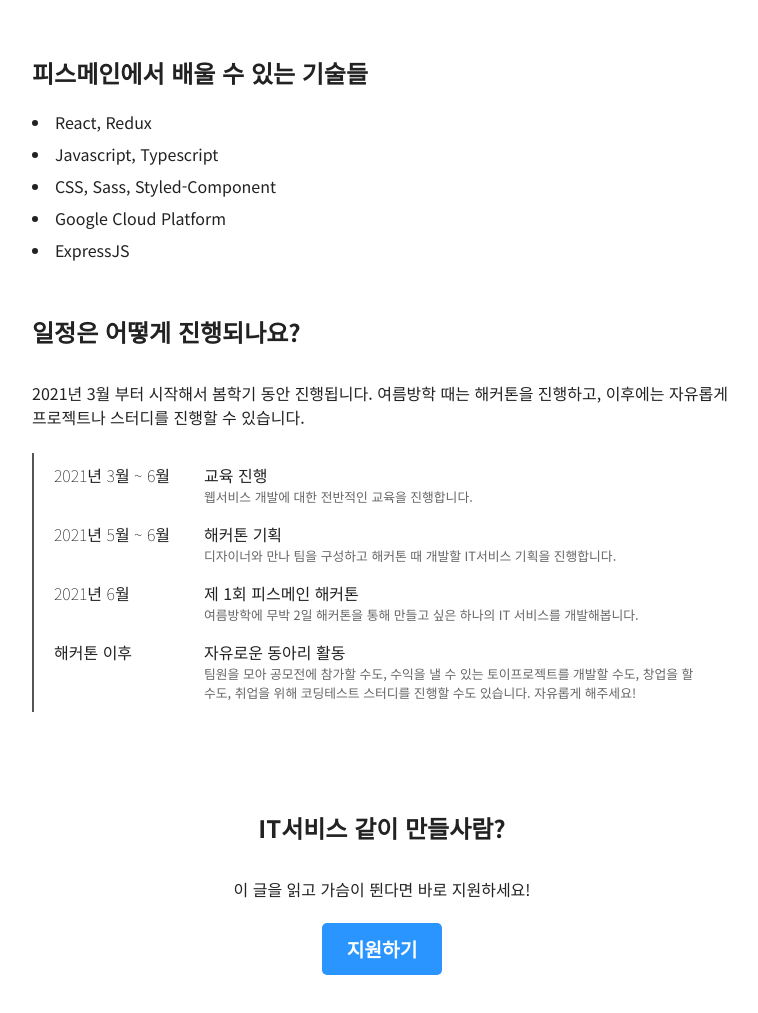
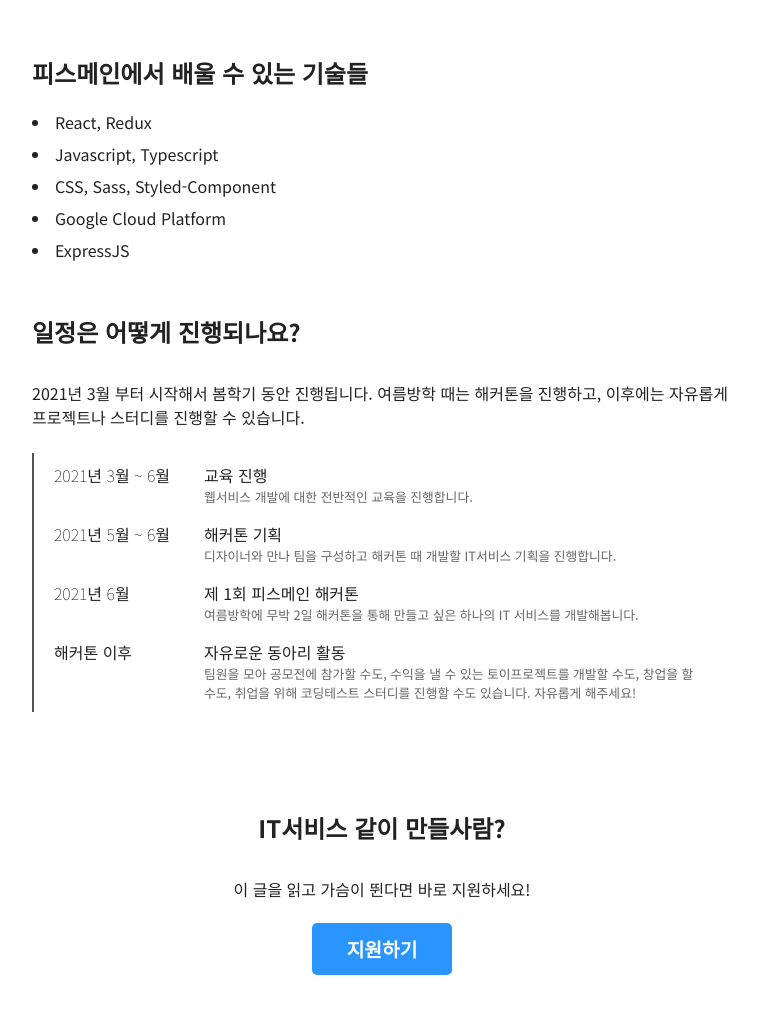
Before and after one commit to peacemain-club/peacemain-club.github.io, a React (Create React App) app: page / in a window 1280 px wide. Shown: the part 1225-2238 px from the top of the page, without its empty margins (258-1016 px from the left). Built offline with nearby package versions, Linux system fonts and the light colour scheme; no server answers.

Commit message:
Update: button width 설정

```diff
--- a/src/components/button.tsx
+++ b/src/components/button.tsx
@@ -9,7 +9,7 @@
 }
 
 const Container = styled.button`
-  width: 120px;
+  width: 140px;
   margin: 10px;
   outline: none;
   border: none;
```
